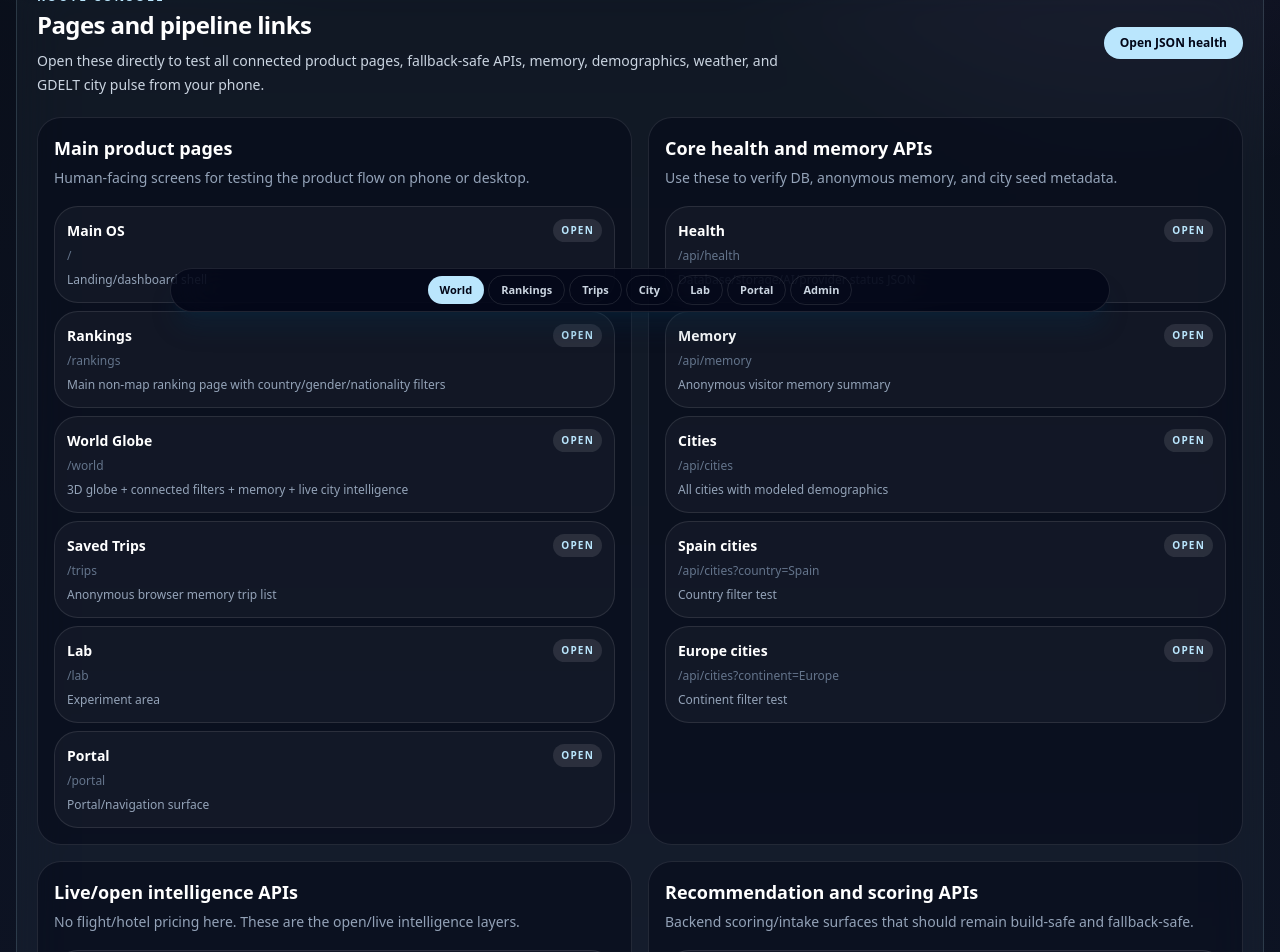
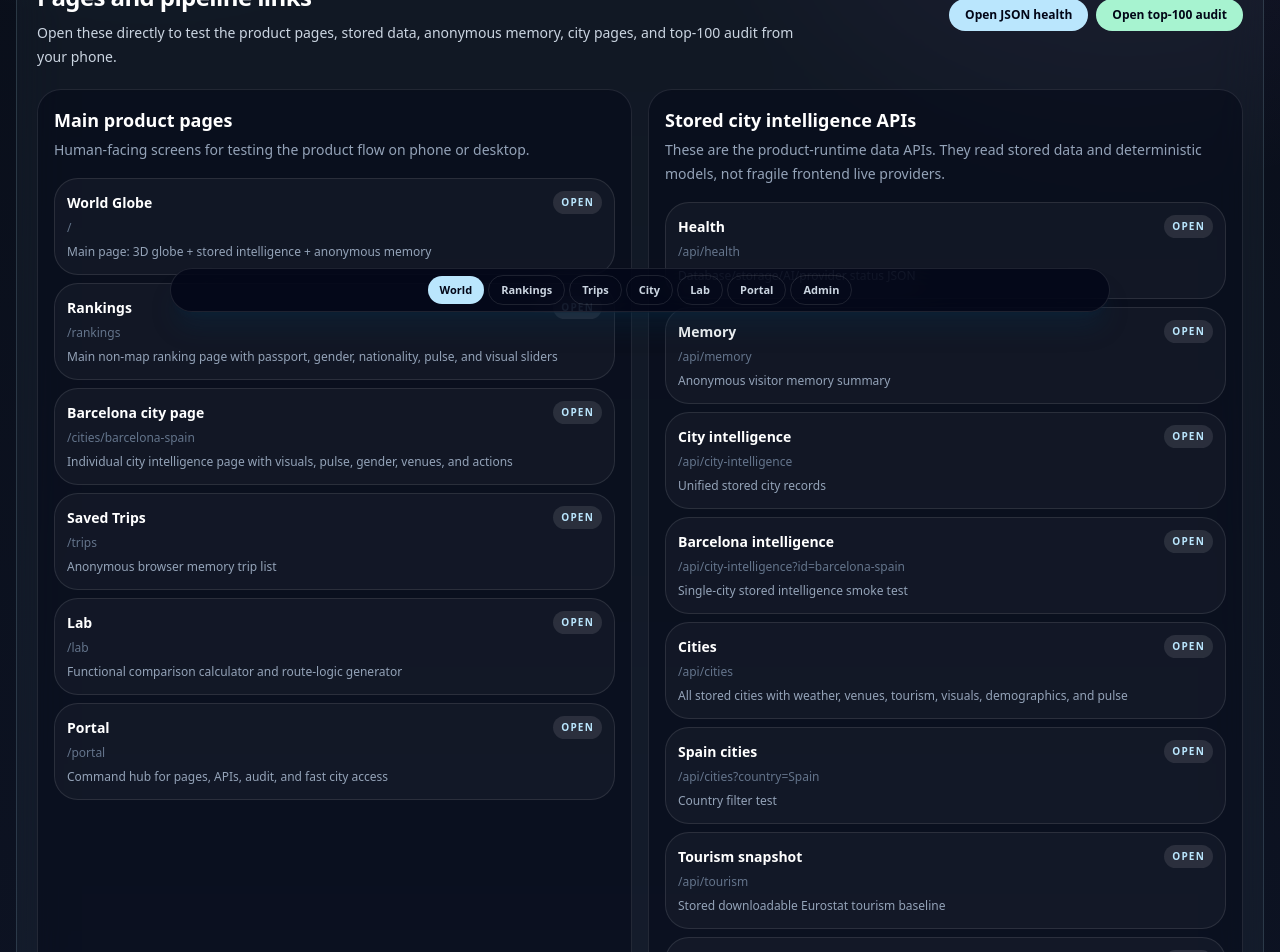
Before and after one commit to irf97/Travel-Guide, a Next.js app in the folder mvp/: page /admin in a window 1280 px wide. Shown: the part 480-1432 px from the top of the page. Built offline with nearby package versions, Linux system fonts and the light colour scheme; no server answers.

Commit message:
Expose stored intelligence audit and city routes in admin console

```diff
--- a/mvp/app/admin/page.tsx
+++ b/mvp/app/admin/page.tsx
@@ -10,33 +10,36 @@ const routeGroups = [
     title: "Main product pages",
     description: "Human-facing screens for testing the product flow on phone or desktop.",
     routes: [
-      { label: "Main OS", href: "/", note: "Landing/dashboard shell" },
-      { label: "Rankings", href: "/rankings", note: "Main non-map ranking page with country/gender/nationality filters" },
-      { label: "World Globe", href: "/world", note: "3D globe + connected filters + memory + live city intelligence" },
+      { label: "World Globe", href: "/", note: "Main page: 3D globe + stored intelligence + anonymous memory" },
+      { label: "Rankings", href: "/rankings", note: "Main non-map ranking page with passport, gender, nationality, pulse, and visual sliders" },
+      { label: "Barcelona city page", href: "/cities/barcelona-spain", note: "Individual city intelligence page with visuals, pulse, gender, venues, and actions" },
       { label: "Saved Trips", href: "/trips", note: "Anonymous browser memory trip list" },
-      { label: "Lab", href: "/lab", note: "Experiment area" },
-      { label: "Portal", href: "/portal", note: "Portal/navigation surface" }
+      { label: "Lab", href: "/lab", note: "Functional comparison calculator and route-logic generator" },
+      { label: "Portal", href: "/portal", note: "Command hub for pages, APIs, audit, and fast city access" }
     ]
   },
   {
-    title: "Core health and memory APIs",
-    description: "Use these to verify DB, anonymous memory, and city seed metadata.",
+    title: "Stored city intelligence APIs",
+    description: "These are the product-runtime data APIs. They read stored data and deterministic models, not fragile frontend live providers.",
     routes: [
       { label: "Health", href: "/api/health", note: "Database/storage/AI/provider status JSON" },
       { label: "Memory", href: "/api/memory", note: "Anonymous visitor memory summary" },
-      { label: "Cities", href: "/api/cities", note: "All cities with modeled demographics" },
+      { label: "City intelligence", href: "/api/city-intelligence", note: "Unified stored city records" },
+      { label: "Barcelona intelligence", href: "/api/city-intelligence?id=barcelona-spain", note: "Single-city stored intelligence smoke test" },
+      { label: "Cities", href: "/api/cities", note: "All stored cities with weather, venues, tourism, visuals, demographics, and pulse" },
       { label: "Spain cities", href: "/api/cities?country=Spain", note: "Country filter test" },
-      { label: "Europe cities", href: "/api/cities?continent=Europe", note: "Continent filter test" }
+      { label: "Tourism snapshot", href: "/api/tourism", note: "Stored downloadable Eurostat tourism baseline" },
+      { label: "Top-100 audit", href: "/api/audit/top-100", note: "Completeness check for visuals, pulse, nationality, gender, venues, weather, tourism, and city pages" }
     ]
   },
   {
-    title: "Live/open intelligence APIs",
-    description: "No flight/hotel pricing here. These are the open/live intelligence layers.",
+    title: "Debug-only live checks",
+    description: "These are not the product runtime. Use only to inspect optional live provider behavior.",
     routes: [
-      { label: "Weather: Barcelona", href: "/api/live/weather?lat=41.3851&lng=2.1734", note: "Open-Meteo weather test" },
-      { label: "GDELT pulse: Barcelona", href: "/api/live/city-pulse?city=Barcelona", note: "News/risk/momentum pulse" },
-      { label: "City intelligence: Barcelona", href: "/api/live/city-intelligence?city=Barcelona&lat=41.3851&lng=2.1734&nightlifeScore=90&foodScore=88&socialScore=86", note: "Weather + GDELT + modeled venue/tourism proxy" },
-      { label: "City intelligence: Istanbul", href: "/api/live/city-intelligence?city=Istanbul&lat=41.0082&lng=28.9784&nightlifeScore=88&foodScore=94&socialScore=92", note: "Second city smoke test" }
+      { label: "Weather: Barcelona", href: "/api/live/weather?lat=41.3851&lng=2.1734", note: "Open-Meteo debug check" },
+      { label: "GDELT pulse: Barcelona", href: "/api/live/city-pulse?city=Barcelona", note: "Live news/risk/momentum debug check" },
+      { label: "Live city intelligence: Barcelona", href: "/api/live/city-intelligence?city=Barcelona&lat=41.3851&lng=2.1734&nightlifeScore=90&foodScore=88&socialScore=86", note: "Optional live/debug city intelligence" },
+      { label: "Live city intelligence: Istanbul", href: "/api/live/city-intelligence?city=Istanbul&lat=41.0082&lng=28.9784&nightlifeScore=88&foodScore=94&socialScore=92", note: "Second live/debug smoke test" }
     ]
   },
   {
@@ -69,7 +72,7 @@ export default function AdminPage() {
       <section className="rounded-[2rem] border border-white/10 bg-white/[0.055] p-6 shadow-2xl shadow-sky-950/30 backdrop-blur-xl">
         <p className="text-xs font-black uppercase tracking-[0.22em] text-sky-200">Admin status</p>
         <h1 className="mt-3 text-4xl font-black tracking-[-0.055em] md:text-6xl">Backend control room</h1>
-        <p className="mt-4 max-w-3xl leading-7 text-slate-300">Personal-use readiness dashboard for database, storage, AI, open-data providers, live APIs, route testing, and commercial gap-fillers. This page is intentionally read-only until auth/admin roles are wired.</p>
+        <p className="mt-4 max-w-3xl leading-7 text-slate-300">Personal-use readiness dashboard for stored intelligence, anonymous memory, database, APIs, route testing, and optional live/debug providers.</p>
         <div className="mt-6 grid gap-3 md:grid-cols-4">
           <Metric label="Providers" value={`${configured}/${providers.length}`} note="configured or no-key available" />
           <Metric label="Database" value={db.configured ? "Live" : "Fallback"} note={db.reason ?? "DATABASE_URL active"} />
@@ -83,9 +86,12 @@ export default function AdminPage() {
           <div>
             <p className="text-xs font-black uppercase tracking-[0.18em] text-sky-200">Route console</p>
             <h2 className="mt-1 text-2xl font-black tracking-tight">Pages and pipeline links</h2>
-            <p className="mt-2 max-w-3xl text-sm leading-6 text-slate-300">Open these directly to test all connected product pages, fallback-safe APIs, memory, demographics, weather, and GDELT city pulse from your phone.</p>
+            <p className="mt-2 max-w-3xl text-sm leading-6 text-slate-300">Open these directly to test the product pages, stored data, anonymous memory, city pages, and top-100 audit from your phone.</p>
           </div>
-          <a className="rounded-full bg-sky-200 px-4 py-2 text-xs font-black text-slate-950" href="/api/health">Open JSON health</a>
+          <div className="flex flex-wrap gap-2">
+            <a className="rounded-full bg-sky-200 px-4 py-2 text-xs font-black text-slate-950" href="/api/health">Open JSON health</a>
+            <a className="rounded-full bg-emerald-200 px-4 py-2 text-xs font-black text-slate-950" href="/api/audit/top-100">Open top-100 audit</a>
+          </div>
         </div>
         <div className="grid gap-4 lg:grid-cols-2">
           {routeGroups.map((group) => (
```
